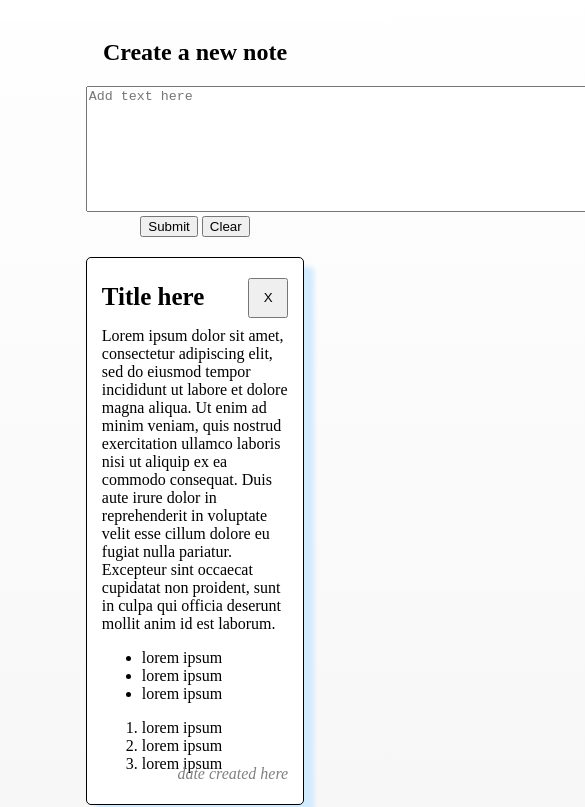
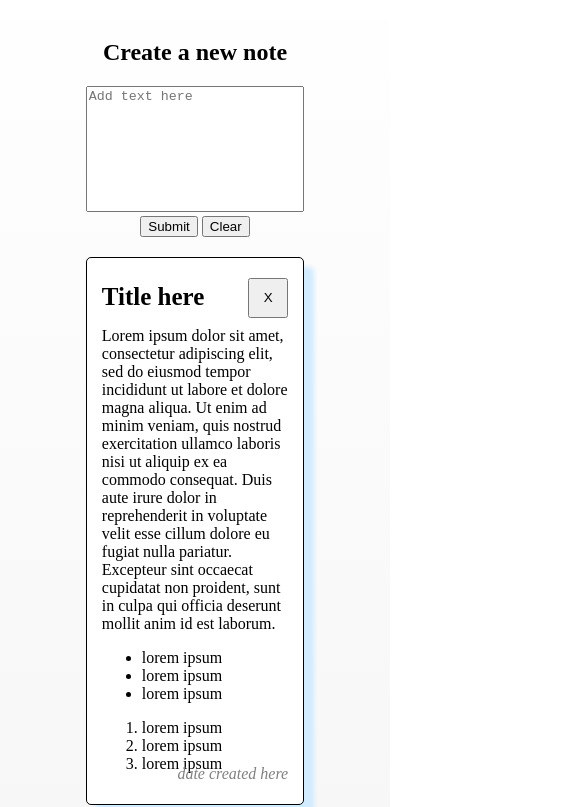
Before and after one commit to aguirreh8/MyReminders, a plain HTML site: page index.html in a window 390 px wide. Shown: the part 61-868 px from the top of the page, 585 px wide, since content can reach past the window. Drawn offline with Linux system fonts and the light colour scheme.

Commit message:
Make textarea responsive to sizing, remove resize toggle

```diff
--- a/assets/css/style.css
+++ b/assets/css/style.css
@@ -28,6 +28,12 @@ body {
     margin-top: 100px;
     width: 80%;
     text-align: center;
+}
+
+textarea {
+    box-sizing: border-box;
+    width: 100%;
+    resize: none;
 }
 
 .notes-holder {
--- a/index.html
+++ b/index.html
@@ -12,7 +12,7 @@
             <div class="create-note-form">
                 <h2>Create a new note</h2>
                 <form id="newNote">
-                    <textarea placeholder="Add text here" rows="8" cols="100"></textarea>
+                    <textarea placeholder="Add text here" rows="8"></textarea>
                     <br />
                     <button>Submit</button>
                     <button>Clear</button>
```
